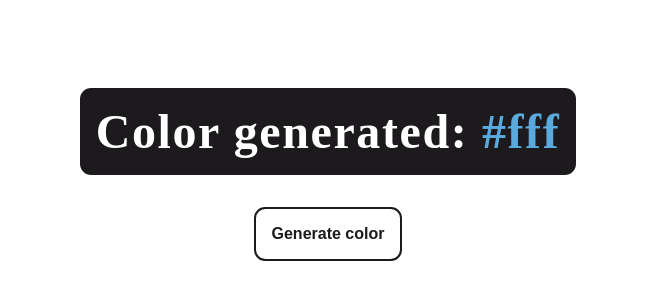
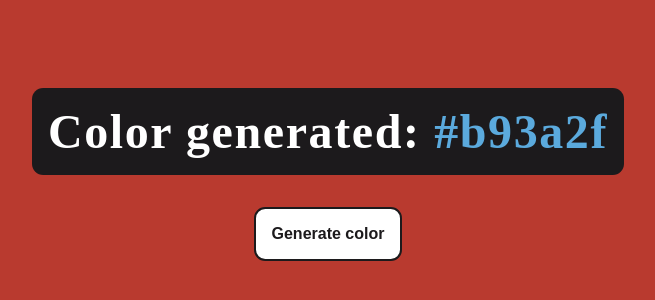
Before and after one commit to guerreiropedr0/color-generator, a website built with webpack: page src/index.html in a window 1280 px wide. Shown: the part 226-526 px from the top of the page, without its empty margins (312-967 px from the left). Built offline with nearby package versions, Linux system fonts and the light colour scheme.

Commit message:
Add generateColor and populateColor functions

```diff
--- a/src/modules/generateColor.js
+++ b/src/modules/generateColor.js
@@ -0,0 +1,14 @@
+const hexDigits = [0, 1, 2, 3, 4, 5, 6, 7, 8, 9, 'a', 'b', 'c', 'd', 'e', 'f'];
+
+const generateColor = () => {
+  let color = '#';
+  for (let i = 0; i < 6; i += 1) {
+    color += hexDigits[Math.floor(Math.random() * hexDigits.length)];
+  }
+  return color;
+};
+
+export default () => {
+  document.getElementById('color').textContent = generateColor();
+  document.body.style.backgroundColor = document.getElementById('color').textContent;
+};
--- a/src/script.js
+++ b/src/script.js
@@ -1 +1,4 @@
 import './style.css';
+import populateColor from './modules/generateColor.js';
+
+populateColor();
--- a/src/style.css
+++ b/src/style.css
@@ -37,7 +37,7 @@ body {
 }
 
 button {
-  background-color: transparent;
+  background-color: #fff;
   color: #1c1a1c;
   border: 2px solid #1c1a1c;
   border-radius: 0.7rem;
```
Also changed, not shown: dist/main.js.
